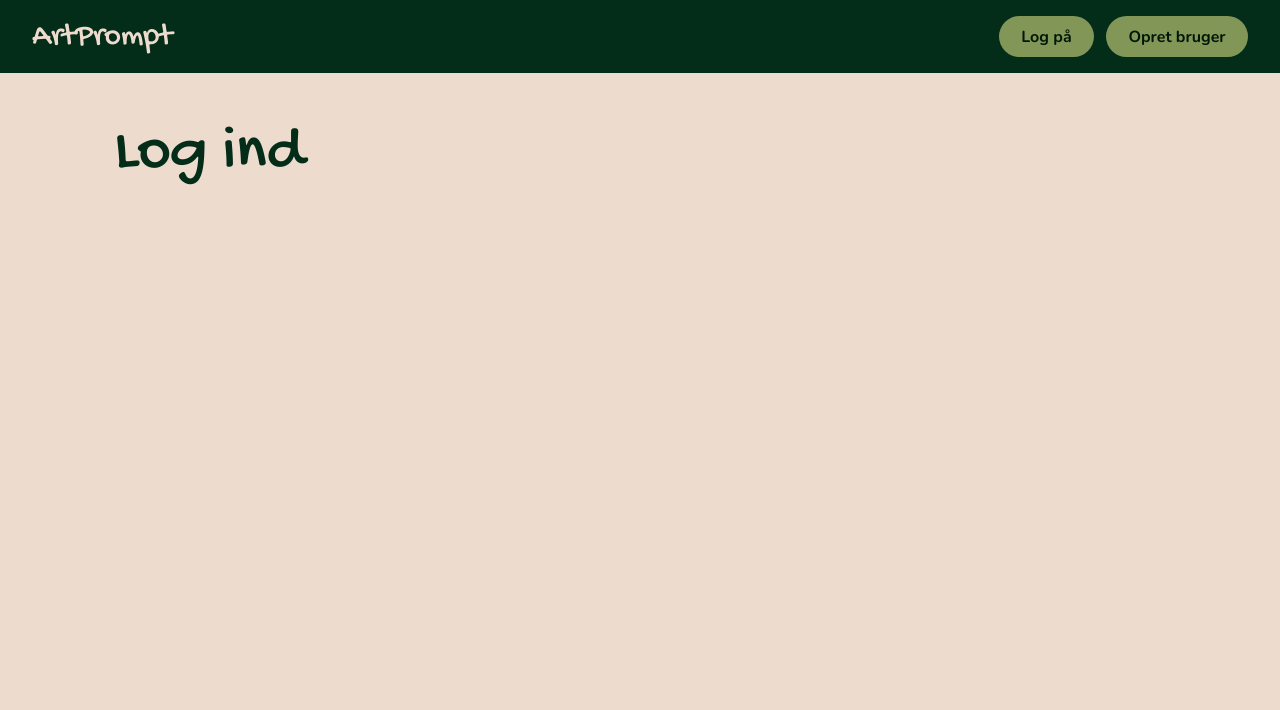
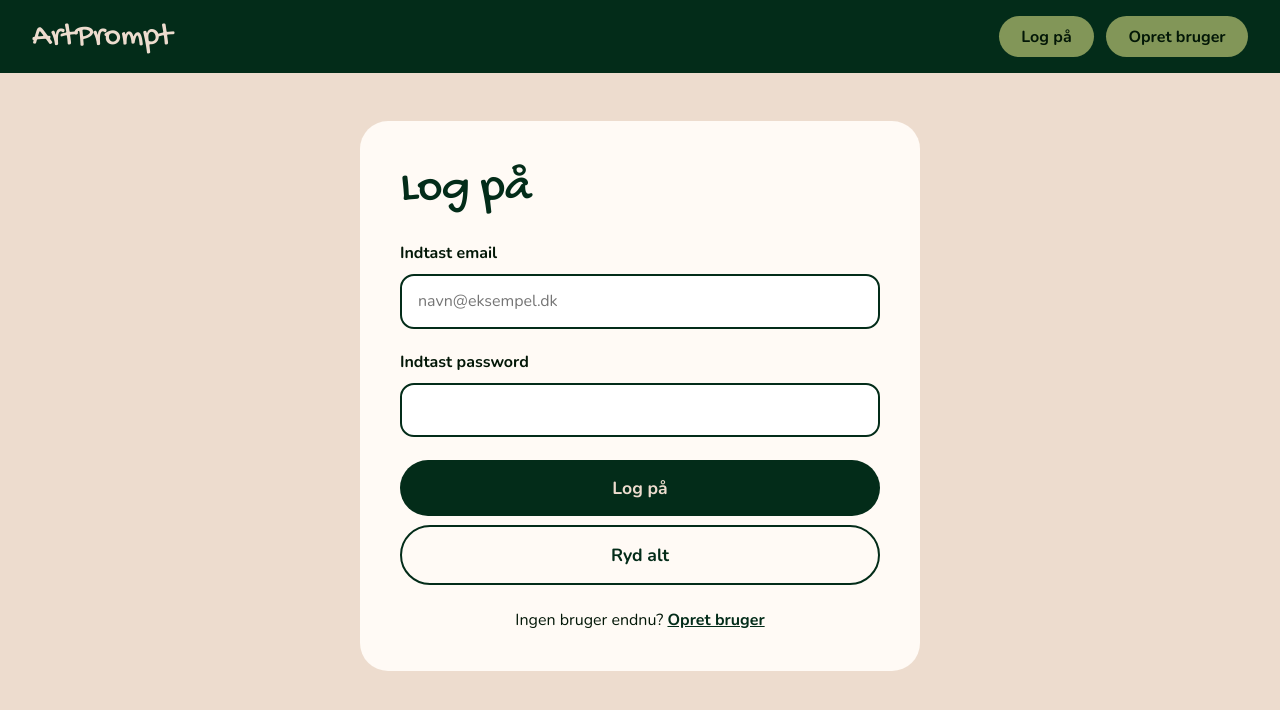
Before and after one commit to stinetorndal/artprompt-frontend, a React (Vite) app: page /login in a window 1280 px wide. Shown: the top 710 px of the page. Built offline with nearby package versions, Linux system fonts and the light colour scheme.

Commit message:
Split login into AuthForm and FormField

```diff
--- a/src/api/httpHelpers.js
+++ b/src/api/httpHelpers.js
@@ -48,4 +48,4 @@ async function getErrorMessage(res) {
   }
 }
 
-export { makeOptions, getErrorMessage };
+export { makeOptions, handleHttpErrors };
--- /dev/null
+++ b/src/components/ErrorMessage.jsx
@@ -0,0 +1,10 @@
+// Viser en fejlbesked
+// Ingen besked -  intet vises = Conditional rendering, vises kun hvis betingelse er sand
+function ErrorMessage({ message }) { //message = prop
+    if (!message) {
+        return null;
+    }
+    return <p className="error-message">{message}</p>
+}
+
+export default ErrorMessage
--- /dev/null
+++ b/src/components/forms/AuthForm.jsx
@@ -0,0 +1,60 @@
+import { useState } from "react"
+import ErrorMessage from "../ErrorMessage"
+import FormField from "./FormField"
+
+// Fælles formular til Log på og Opret bruger.
+// Husker selv email, password og fejlbesked.
+// Props: title = overskrift, buttonText = tekst på knappen,
+
+function AuthForm({ title, buttonText, onSubmit, children }) {
+    const [email, setEmail] = useState("");
+    const [password, setPassword] = useState("");
+    // Fejlbeskeden, der vises på siden. Tom tekst = ingen fejl
+    const [errorMessage, setErrorMessage] = useState("");
+
+    function handleClear() {
+        setEmail("");
+        setPassword("");
+        setErrorMessage("");
+    }
+
+    //Sender email og password til backend
+    async function handleSubmit(e) {
+        e.preventDefault() // Sørger for browser ikke genindlæser side så React glemmer indtastning
+        setErrorMessage("") //Fjerner gammel fejlbesked
+        try {
+            await onSubmit(email, password)
+        } catch (err) {
+            setErrorMessage(err.message)
+        }
+    }
+    return (
+        <div className="form-card">
+            <h1>{title}</h1>
+            <form className="form" onSubmit={handleSubmit}>
+                <FormField
+                    id="email"
+                    label="Indtast email"
+                    type="email"
+                    value={email}
+                    onChange={setEmail}
+                    placeholder="navn@eksempel.dk"
+                />
+                <FormField
+                    id="password"
+                    label="Indtast password"
+                    type="password"
+                    value={password}
+                    onChange={setPassword}
+                />
+                <ErrorMessage message={errorMessage} />
+                <button type="submit" className="button-primary">{buttonText}</button>
+                <button type="button" className="button-secondary" onClick={handleClear}>Ryd alt</button>
+            </form>
+            {/* Children: Sæt det, forælderen puttede ind mellem tags'ene her. Fast navn i React */}
+            {children}
+        </div>
+    )
+}
+
+export default AuthForm
--- /dev/null
+++ b/src/components/forms/FormField.jsx
@@ -0,0 +1,18 @@
+// Ét felt i en formular: en label og et inputfelt.
+// Bruges både på Log på og Opret bruger
+function FormField({ id, label, type, value, onChange, placeholder }) {
+    return (
+        <>
+            <label htmlFor={id}>{label}</label>
+            <input
+                id={id} //forbinder label og felt
+                type={type} //hvilken slags felt
+                value={value} //hvad der står i feltet
+                onChange={(e) => onChange(e.target.value)} //Forældre ejer state, barn pinger med funktion
+                placeholder={placeholder} //den grå hjælpetekst
+            />
+        </>
+    )
+}
+
+export default FormField
--- a/src/pages/LoginPage.jsx
+++ b/src/pages/LoginPage.jsx
@@ -1,11 +1,27 @@
+import { useNavigate, Link } from "react-router"
+import facade from "../api/apiFacade"
+import AuthForm from "../components/forms/AuthForm"
 
+// Side, hvor brugeren logger ind.
+// AuthForm står for formularen. Siden bestemmer kun, hvad der sker ved login
 function LoginPage() {
+    const navigate = useNavigate();
+
+    // Logger ind og sender brugeren til forsiden. Fejl vises af AuthForm
+    async function handleLogin(email, password) {
+        await facade.login(email, password)
+        navigate("/")
+    }
+
     return (
         <main>
-            <h1>Log ind</h1>
+            <AuthForm title="Log på" buttonText="Log på" onSubmit={handleLogin}>
+                <p className="form-footer">
+                    Ingen bruger endnu? <Link to="/register">Opret bruger</Link>
+                </p>
+            </AuthForm>
         </main>
     )
 }
 
-
 export default LoginPage
--- a/src/styles/styles.css
+++ b/src/styles/styles.css
@@ -158,3 +158,82 @@ h1,
 .feature-card h2 {
   color: inherit;
 }
+
+/* --- Fejlbesked --- */
+.error-message {
+  color: #b3261e; /* Mørkerød, der er nem at læse på lys baggrund */
+  font-weight: 600;
+  margin: 0;
+}
+
+/* --- Formular-kort: Log på og Opret bruger --- */
+.form-card {
+  max-width: 480px; /* Kortet bliver ikke bredere end 480px */
+  margin: 3rem auto; /* auto til venstre og højre centrerer kortet */
+  padding: 2.5rem;
+  border-radius: 28px; /* Samme runde hjørner som kortene på forsiden */
+  background-color: #fffaf5; /* Samme farve som det lyse kort på forsiden */
+}
+
+/* Overskriften i kortet: ingen ekstra luft fra den generelle h1-regel */
+.form-card h1 {
+  margin: 0 0 1.5rem;
+  padding: 0;
+  font-size: 3rem;
+}
+
+/* Felter og knapper står under hinanden med luft imellem */
+.form {
+  display: flex;
+  flex-direction: column;
+  gap: 0.6rem;
+}
+
+.form label {
+  font-weight: 700;
+}
+
+.form input {
+  padding: 0.9rem 1rem;
+  margin-bottom: 0.8rem;
+  border: 2px solid var(--color-primary);
+  border-radius: 14px;
+  font-family: inherit; /* Samme skrifttype som resten af siden */
+  font-size: 1rem;
+}
+
+/* --- Knapper, der kan genbruges overalt --- */
+.button-primary,
+.button-secondary {
+  padding: 1rem;
+  border-radius: 999px; /* Pilleformet, ligesom knapperne i headeren */
+  font-family: inherit;
+  font-size: 1.1rem;
+  font-weight: 700;
+  cursor: pointer; /* Hånden vises, når musen er over knappen */
+}
+
+/* Hovedknappen: fyldt med primærfarven */
+.button-primary {
+  border: none;
+  background-color: var(--color-primary);
+  color: var(--color-background);
+}
+
+/* Den mindre vigtige knap: kun en kant */
+.button-secondary {
+  border: 2px solid var(--color-primary);
+  background-color: transparent;
+  color: var(--color-primary);
+}
+
+/* Linjen med "Ingen bruger endnu?" under formularen */
+.form-footer {
+  margin: 1.5rem 0 0;
+  text-align: center;
+}
+
+.form-footer a {
+  color: var(--color-primary);
+  font-weight: 700;
+}
```
Also changed, not shown: src/apiFacade.js (deleted, +0 -29 lines).
